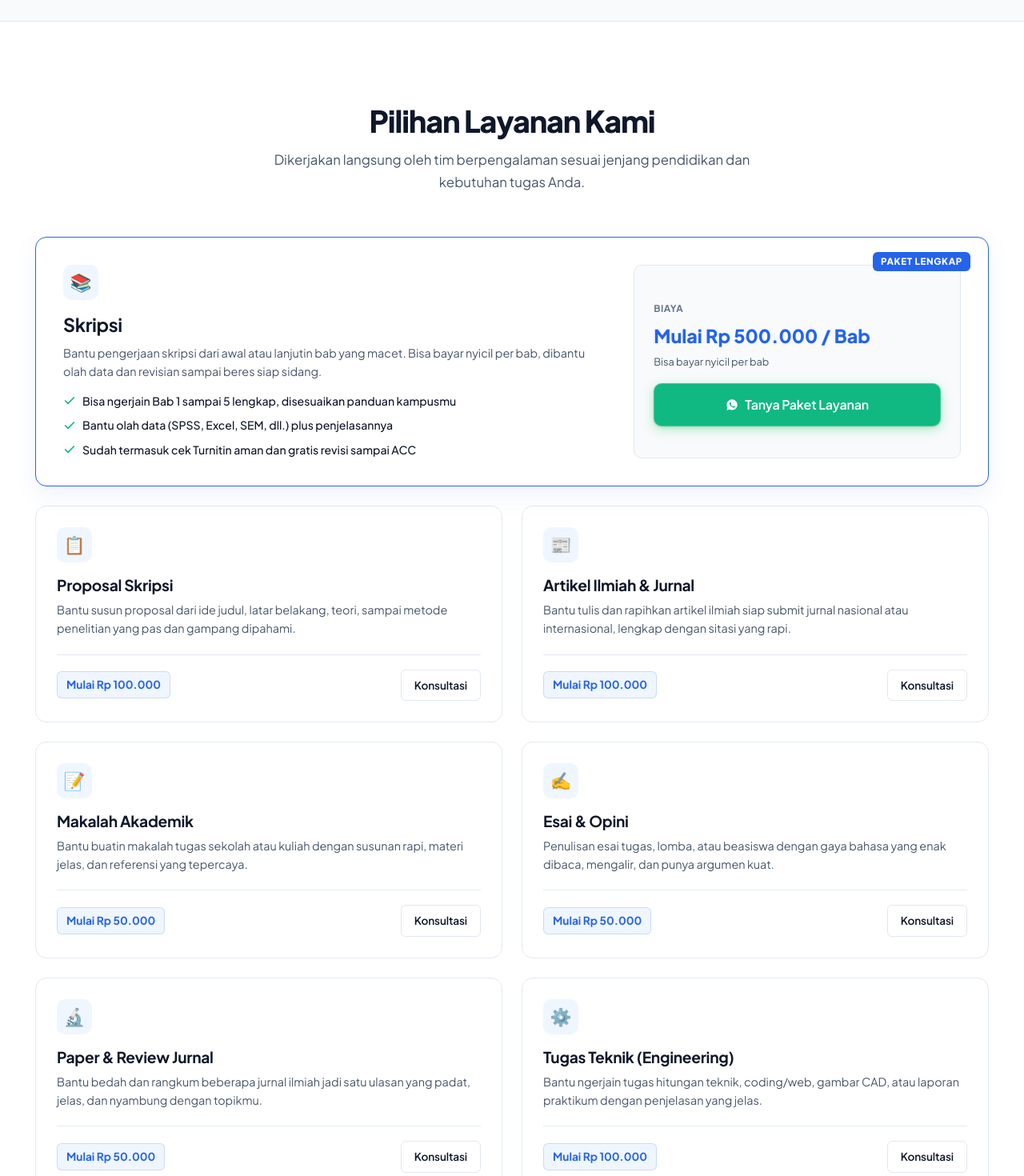
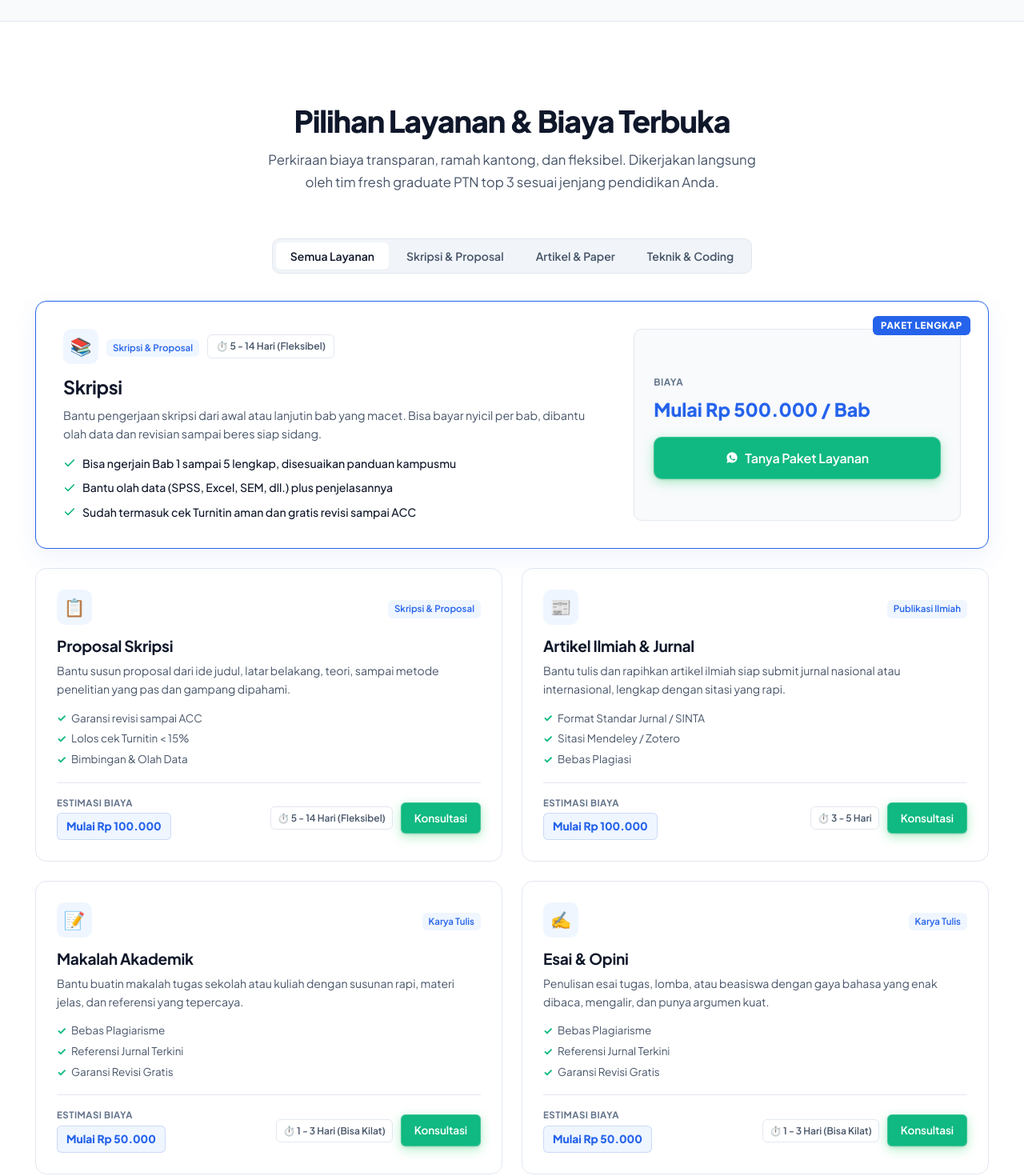
Before and after one commit to rafiifha/bryz, a Next.js app: page / in a window 1280 px wide. Shown: the part 860-2330 px from the top of the page at 80% size. Built offline with nearby package versions, Linux system fonts and the light colour scheme.

Commit message:
optimasiii

```diff
--- a/src/components/LandingPage.tsx
+++ b/src/components/LandingPage.tsx
@@ -256,9 +256,8 @@ export default function LandingPage({
           {/* Desktop Navigation Links */}
           <nav>
             <ul className={`navbar-nav ${mobileMenuOpen ? 'open' : ''}`}>
-              <li><a href="#layanan" className="navbar-link" onClick={() => setMobileMenuOpen(false)}>Layanan</a></li>
+              <li><a href="#layanan" className="navbar-link" onClick={() => setMobileMenuOpen(false)}>Layanan &amp; Biaya</a></li>
               <li><a href="#keunggulan" className="navbar-link" onClick={() => setMobileMenuOpen(false)}>Keunggulan</a></li>
-              <li><a href="#pricelist" className="navbar-link" onClick={() => setMobileMenuOpen(false)}>Pricelist</a></li>
               <li><a href="#alur" className="navbar-link" onClick={() => setMobileMenuOpen(false)}>Alur Kerja</a></li>
               <li><a href="#testimoni" className="navbar-link" onClick={() => setMobileMenuOpen(false)}>Testimoni</a></li>
               <li><a href="#faq" className="navbar-link" onClick={() => setMobileMenuOpen(false)}>FAQ</a></li>
@@ -317,8 +316,8 @@ export default function LandingPage({
                 </svg>
                 <span>Konsultasi Gratis via WhatsApp</span>
               </a>
-              <a href="#pricelist" className="btn btn-editorial-outline btn-lg">
-                <span>Cek Daftar Harga</span>
+              <a href="#layanan" className="btn btn-editorial-outline btn-lg">
+                <span>Cek Layanan &amp; Biaya</span>
               </a>
             </div>
 
@@ -395,25 +394,68 @@ export default function LandingPage({
 
       {/* ===================== SERVICES SECTION (Paper - Editorial Asymmetric Grid) ===================== */}
       <section className="section section-paper" id="layanan">
+        <div id="pricelist" style={{ position: 'relative', top: '-80px' }} />
         <div className="container">
-          <h2 className="section-title">Pilihan Layanan Kami</h2>
+          <h2 className="section-title">Pilihan Layanan &amp; Biaya Terbuka</h2>
           <p className="section-subtitle">
-            Dikerjakan langsung oleh tim berpengalaman sesuai jenjang pendidikan dan kebutuhan tugas Anda.
+            Perkiraan biaya transparan, ramah kantong, dan fleksibel. Dikerjakan langsung oleh tim fresh graduate PTN top 3 sesuai jenjang pendidikan Anda.
           </p>
 
+          {/* Segmented Filter Controls */}
+          <div className="tabs-container-wrapper" style={{ marginBottom: '32px' }}>
+            <div className="tabs-segmented">
+              <button
+                type="button"
+                className={`tab-btn ${selectedCategory === 'all' ? 'active' : ''}`}
+                onClick={() => setSelectedCategory('all')}
+              >
+                Semua Layanan
+              </button>
+              <button
+                type="button"
+                className={`tab-btn ${selectedCategory === 'skripsi' ? 'active' : ''}`}
+                onClick={() => setSelectedCategory('skripsi')}
+              >
+                Skripsi &amp; Proposal
+              </button>
+              <button
+                type="button"
+                className={`tab-btn ${selectedCategory === 'ilmiah' ? 'active' : ''}`}
+                onClick={() => setSelectedCategory('ilmiah')}
+              >
+                Artikel &amp; Paper
+              </button>
+              <button
+                type="button"
+                className={`tab-btn ${selectedCategory === 'teknik' ? 'active' : ''}`}
+                onClick={() => setSelectedCategory('teknik')}
+              >
+                Teknik &amp; Coding
+              </button>
+            </div>
+          </div>
+
           <div className="services-editorial-grid">
-            {/* Featured Master Service: First Item */}
-            {services.length > 0 && (() => {
-              const sorted = [...services].sort((a, b) => a.order - b.order);
-              const featured = sorted[0];
-              const remaining = sorted.slice(1);
+            {filteredServices.length > 0 && (() => {
+              const sorted = [...filteredServices].sort((a, b) => a.order - b.order);
+              const isSkripsiFirst = sorted[0].name.toLowerCase().includes('skripsi') && !sorted[0].name.toLowerCase().includes('proposal');
+
+              const featured = isSkripsiFirst ? sorted[0] : null;
+              const modularItems = isSkripsiFirst ? sorted.slice(1) : sorted;
 
               return (
                 <>
+                  {featured && (
                     <div key={featured.id} className="service-card-featured">
                       <span className="service-card-featured-tag">PAKET LENGKAP</span>
                       <div>
-                      <div className="service-icon-box">{featured.icon}</div>
+                        <div style={{ display: 'flex', alignItems: 'center', gap: '10px', marginBottom: '14px', flexWrap: 'wrap' }}>
+                          <div className="service-icon-box" style={{ marginBottom: 0 }}>{featured.icon}</div>
+                          <span className="table-service-badge">{getCategoryFromService(featured.name)}</span>
+                          <span className="time-badge" style={{ fontSize: '0.76rem', padding: '4px 10px' }}>
+                            ⏱️ {getEstimatedTime(featured.name)}
+                          </span>
+                        </div>
                         <h3 className="service-title" style={{ fontSize: '1.45rem', marginBottom: '10px' }}>
                           {featured.name}
                         </h3>
@@ -442,9 +484,6 @@ export default function LandingPage({
                           <div style={{ fontSize: '1.45rem', fontWeight: 800, color: 'var(--c-royal-blue)', marginTop: '4px' }}>
                             {featured.price}
                           </div>
-                        <span style={{ fontSize: '0.8rem', color: 'var(--text-secondary)' }}>
-                          Bisa bayar nyicil per bab
-                        </span>
                         </div>
 
                         <a
@@ -461,28 +500,66 @@ export default function LandingPage({
                         </a>
                       </div>
                     </div>
+                  )}
 
-                  {/* Remaining Modular Services */}
-                  {remaining.map((service) => (
+                  {modularItems.map((service) => {
+                    const category = getCategoryFromService(service.name);
+                    const timeEst = getEstimatedTime(service.name);
+                    const features = getFeatures(service.name);
+
+                    return (
                       <div key={service.id} className="service-card-modular">
                         <div>
-                        <div className="service-icon-box">{service.icon}</div>
-                        <h3 className="service-title">{service.name}</h3>
-                        <p className="service-description">{service.description}</p>
+                          <div style={{ display: 'flex', alignItems: 'center', justifyContent: 'space-between', marginBottom: '14px', flexWrap: 'wrap', gap: '8px' }}>
+                            <div className="service-icon-box" style={{ marginBottom: 0 }}>{service.icon}</div>
+                            <span className="table-service-badge">{category}</span>
                           </div>
-                      <div className="service-footer">
-                        <div className="service-price-pill">{service.price}</div>
+
+                          <h3 className="service-title" style={{ fontSize: '1.2rem', marginBottom: '8px' }}>
+                            {service.name}
+                          </h3>
+                          <p className="service-description" style={{ marginBottom: '14px', fontSize: '0.88rem', color: 'var(--text-secondary)' }}>
+                            {service.description}
+                          </p>
+
+                          {/* Deliverables Checklist matching Daftar Terbuka */}
+                          <div className="feature-list" style={{ marginBottom: '18px' }}>
+                            {features.map((feat, idx) => (
+                              <div key={idx} className="feature-item">
+                                <span className="feature-check">✓</span>
+                                <span>{feat}</span>
+                              </div>
+                            ))}
+                          </div>
+                        </div>
+
+                        <div className="service-footer" style={{ borderTop: '1px solid var(--border-color)', paddingTop: '16px', marginTop: 'auto', display: 'flex', alignItems: 'center', justifyContent: 'space-between', flexWrap: 'wrap', gap: '10px' }}>
+                          <div>
+                            <div style={{ fontSize: '0.72rem', fontWeight: 700, textTransform: 'uppercase', color: 'var(--text-muted)', letterSpacing: '0.04em' }}>
+                              ESTIMASI BIAYA
+                            </div>
+                            <div className="service-price-pill" style={{ marginTop: '3px', fontWeight: 800 }}>
+                              {service.price}
+                            </div>
+                          </div>
+
+                          <div style={{ display: 'flex', alignItems: 'center', gap: '10px' }}>
+                            <span className="time-badge" style={{ fontSize: '0.75rem', padding: '4px 8px' }}>
+                              ⏱️ {timeEst}
+                            </span>
                             <a
                               href={getWaLink(service.name)}
                               target="_blank"
                               rel="noopener noreferrer"
-                          className="btn btn-editorial-outline btn-sm"
+                              className="btn btn-whatsapp btn-sm"
                             >
                               <span>Konsultasi</span>
                             </a>
                           </div>
                         </div>
-                  ))}
+                      </div>
+                    );
+                  })}
                 </>
               );
             })()}
@@ -559,177 +636,8 @@ export default function LandingPage({
         </div>
       </section>
 
-      {/* ===================== PRICELIST SECTION (Ivory Section - DESIGN.md §6) ===================== */}
-      <section className="section section-ivory" id="pricelist">
-        <div className="container">
-          <h2 className="section-title">Daftar Harga Terbuka</h2>
-          <p className="section-subtitle">
-            Perkiraan biaya ramah kantong dan transparan. Biaya fleksibel dan bisa disesuaikan dengan tingkat kesulitan serta deadline tugas Anda.
-          </p>
-
-          {/* Segmented Filter Controls */}
-          <div className="tabs-container-wrapper">
-            <div className="tabs-segmented">
-              <button
-                type="button"
-                className={`tab-btn ${selectedCategory === 'all' ? 'active' : ''}`}
-                onClick={() => setSelectedCategory('all')}
-              >
-                Semua Layanan
-              </button>
-              <button
-                type="button"
-                className={`tab-btn ${selectedCategory === 'skripsi' ? 'active' : ''}`}
-                onClick={() => setSelectedCategory('skripsi')}
-              >
-                Skripsi &amp; Proposal
-              </button>
-              <button
-                type="button"
-                className={`tab-btn ${selectedCategory === 'ilmiah' ? 'active' : ''}`}
-                onClick={() => setSelectedCategory('ilmiah')}
-              >
-                Artikel &amp; Paper
-              </button>
-              <button
-                type="button"
-                className={`tab-btn ${selectedCategory === 'teknik' ? 'active' : ''}`}
-                onClick={() => setSelectedCategory('teknik')}
-              >
-                Teknik &amp; Coding
-              </button>
-            </div>
-          </div>
-
-          {/* Desktop Clean Table View */}
-          <div className="table-card pricelist-desktop-view">
-            <table className="clean-table">
-              <thead>
-                <tr>
-                  <th style={{ width: '34%' }}>Jenis Layanan</th>
-                  <th style={{ width: '32%' }}>Fasilitas &amp; Standar Kualitas</th>
-                  <th style={{ width: '16%' }}>Waktu Pengerjaan</th>
-                  <th style={{ width: '18%', textAlign: 'right' }}>Perkiraan Biaya</th>
-                </tr>
-              </thead>
-              <tbody>
-                {filteredServices.sort((a, b) => a.order - b.order).map((service) => {
-                  const category = getCategoryFromService(service.name);
-                  const timeEst = getEstimatedTime(service.name);
-                  const features = getFeatures(service.name);
-
-                  return (
-                    <tr key={service.id}>
-                      <td>
-                        <div style={{ display: 'flex', alignItems: 'center', gap: '14px' }}>
-                          <div className="pricelist-icon-box">{service.icon}</div>
-                          <div>
-                            <div className="table-service-name">{service.name}</div>
-                            <span className="table-service-badge">{category}</span>
-                          </div>
-                        </div>
-                      </td>
-                      <td>
-                        <div className="feature-list">
-                          {features.map((feat, idx) => (
-                            <div key={idx} className="feature-item">
-                              <span className="feature-check">✓</span>
-                              <span>{feat}</span>
-                            </div>
-                          ))}
-                        </div>
-                      </td>
-                      <td>
-                        <span className="time-badge">
-                          ⏱️ {timeEst}
-                        </span>
-                      </td>
-                      <td style={{ textAlign: 'right' }}>
-                        <div className="table-price">{service.price}</div>
-                        <span className="table-price-sub">Bisa nego</span>
-                        <a
-                          href={getWaLink(service.name)}
-                          target="_blank"
-                          rel="noopener noreferrer"
-                          className="btn btn-whatsapp btn-sm"
-                          style={{ marginTop: '8px', display: 'inline-flex' }}
-                        >
-                          <svg width="14" height="14" viewBox="0 0 24 24" fill="currentColor">
-                            <path d="M12.04 2c-5.46 0-9.91 4.45-9.91 9.91 0 1.75.46 3.45 1.32 4.95L2.05 22l5.25-1.38c1.45.79 3.08 1.21 4.74 1.21 5.46 0 9.91-4.45 9.91-9.91 0-2.65-1.03-5.14-2.9-7.01A9.816 9.816 0 0012.04 2zm5.77 14.07c-.24.67-1.39 1.28-1.92 1.36-.5.08-1.14.12-3.32-.78-2.62-1.09-4.3-3.76-4.43-3.93-.13-.18-1.06-1.41-1.06-2.69s.67-1.91.91-2.17c.24-.26.52-.33.7-.33.17 0 .35 0 .5.01.16.01.38-.06.59.45.23.55.78 1.9.85 2.04.07.14.12.3.02.48-.09.19-.14.3-.28.47-.14.17-.3.37-.43.5-.14.14-.29.3-.13.58.17.28.74 1.22 1.58 1.97 1.09.97 2.01 1.27 2.29 1.41.28.14.45.12.62-.07.17-.2.72-.84.91-1.13.19-.29.38-.24.64-.14.26.1 1.66.78 1.94.92.28.14.47.21.54.33.07.12.07.71-.17 1.38z"/>
-                          </svg>
-                          <span>Tanya Admin</span>
-                        </a>
-                      </td>
-                    </tr>
-                  );
-                })}
-              </tbody>
-            </table>
-          </div>
-
-          {/* Mobile Clean Cards View */}
-          <div className="pricelist-mobile-view">
-            {filteredServices.sort((a, b) => a.order - b.order).map((service) => {
-              const category = getCategoryFromService(service.name);
-              const timeEst = getEstimatedTime(service.name);
-              const features = getFeatures(service.name);
-
-              return (
-                <div key={service.id} className="pricelist-mobile-card">
-                  {/* Top: Icon + Title + Category Badge ONLY (No price crowding) */}
-                  <div className="pm-card-top">
-                    <div className="pm-card-icon">{service.icon}</div>
-                    <div className="pm-card-title-box">
-                      <div className="pm-card-title">{service.name}</div>
-                      <span className="table-service-badge">{category}</span>
-                    </div>
-                  </div>
-
-                  {/* Feature Checklist */}
-                  <div className="feature-list" style={{ margin: '14px 0 12px' }}>
-                    {features.map((feat, idx) => (
-                      <div key={idx} className="feature-item">
-                        <span className="feature-check">✓</span>
-                        <span>{feat}</span>
-                      </div>
-                    ))}
-                  </div>
-
-                  {/* Dedicated Price & Time Section - Completely separated */}
-                  <div className="pm-card-price-row">
-                    <div className="pm-card-price-info">
-                      <span className="pm-price-label">Perkiraan Biaya</span>
-                      <div className="pm-card-price-val">{service.price}</div>
-                      <span className="table-price-sub">Biaya fleksibel &amp; bisa nego/cicil</span>
-                    </div>
-                    <div className="time-badge">
-                      ⏱️ {timeEst}
-                    </div>
-                  </div>
-
-                  {/* Action CTA Button */}
-                  <div style={{ marginTop: '12px' }}>
-                    <a
-                      href={getWaLink(service.name)}
-                      target="_blank"
-                      rel="noopener noreferrer"
-                      className="btn btn-whatsapp pm-card-btn"
-                    >
-                      <svg width="15" height="15" viewBox="0 0 24 24" fill="currentColor">
-                        <path d="M12.04 2c-5.46 0-9.91 4.45-9.91 9.91 0 1.75.46 3.45 1.32 4.95L2.05 22l5.25-1.38c1.45.79 3.08 1.21 4.74 1.21 5.46 0 9.91-4.45 9.91-9.91 0-2.65-1.03-5.14-2.9-7.01A9.816 9.816 0 0012.04 2zm5.77 14.07c-.24.67-1.39 1.28-1.92 1.36-.5.08-1.14.12-3.32-.78-2.62-1.09-4.3-3.76-4.43-3.93-.13-.18-1.06-1.41-1.06-2.69s.67-1.91.91-2.17c.24-.26.52-.33.7-.33.17 0 .35 0 .5.01.16.01.38-.06.59.45.23.55.78 1.9.85 2.04.07.14.12.3.02.48-.09.19-.14.3-.28.47-.14.17-.3.37-.43.5-.14.14-.29.3-.13.58.17.28.74 1.22 1.58 1.97 1.09.97 2.01 1.27 2.29 1.41.28.14.45.12.62-.07.17-.2.72-.84.91-1.13.19-.29.38-.24.64-.14.26.1 1.66.78 1.94.92.28.14.47.21.54.33.07.12.07.71-.17 1.38z"/>
-                      </svg>
-                      <span>Tanya &amp; Pesan via WhatsApp</span>
-                    </a>
-                  </div>
-                </div>
-              );
-            })}
-          </div>
-        </div>
-      </section>
-
-      {/* ===================== WORKFLOW STEPS PIPELINE (Soft Blue Section - DESIGN.md §6) ===================== */}
-      <section className="section section-soft-blue" id="alur">
+      {/* ===================== WORKFLOW STEPS PIPELINE (Ivory Section - DESIGN.md §6) ===================== */}
+      <section className="section section-ivory" id="alur">
         <div className="container">
           <h2 className="section-title">Alur Pemesanan 4 Langkah</h2>
           <p className="section-subtitle">
@@ -1013,7 +921,7 @@ export default function LandingPage({
                     💬 WhatsApp Admin
                   </a>
                 </li>
-                <li><a href="#pricelist" className="footer-link">Cek Pricelist Terbuka</a></li>
+                <li><a href="#layanan" className="footer-link">Pilihan Layanan &amp; Biaya</a></li>
                 <li><a href="#testimoni" className="footer-link">Screenshot Bukti ACC</a></li>
                 <li><a href="#faq" className="footer-link">Tanya Jawab (FAQ)</a></li>
                 <li>
```
Lines whose indentation alone changed are shown as unchanged.
